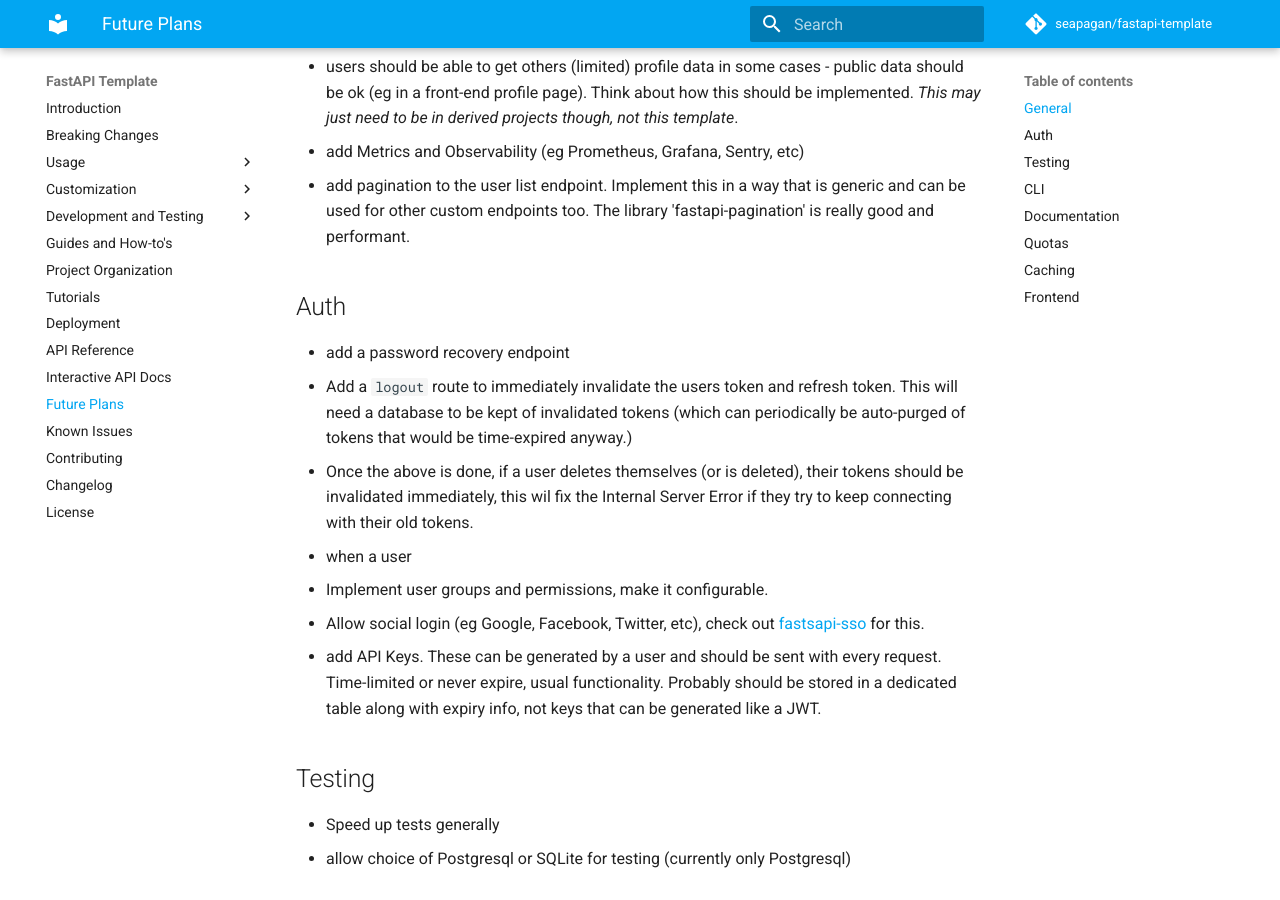
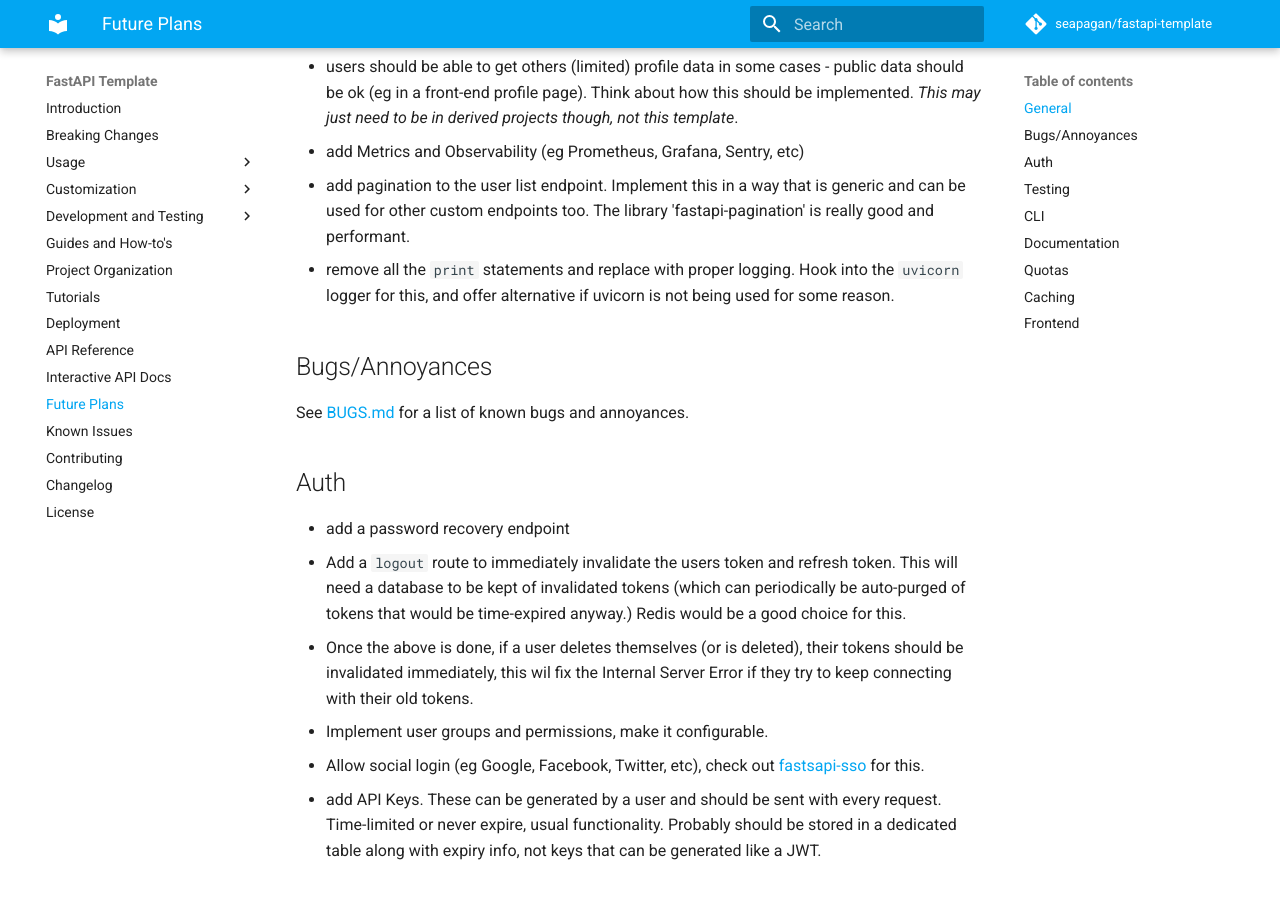
Before and after one commit to seapagan/fastapi-template, an MkDocs documentation site: the page built from docs/future.md, in a window 1280 px wide and 900 px high, scrolled down 717 px. Built offline with MkDocs 1.6.1 and Material for MkDocs 9.7.7, drawn with Linux system fonts in a browser that asks for light colours; comment, search, counter and statistics services are not loaded.

Commit message:
update TODO.md
Signed-off-by: Grant Ramsay <seapagan@gmail.com>

```diff
--- a/TODO.md
+++ b/TODO.md
@@ -30,6 +30,13 @@
 - add pagination to the user list endpoint. Implement this in a way that is
   generic and can be used for other custom endpoints too. The library
   'fastapi-pagination' is really good and performant.
+- remove all the `print` statements and replace with proper logging. Hook into
+  the `uvicorn` logger for this, and offer alternative if uvicorn is not being
+  used for some reason.
+
+## Bugs/Annoyances
+
+See [BUGS.md](BUGS.md) for a list of known bugs and annoyances.
 
 ## Auth
 
@@ -37,10 +44,10 @@
 - Add a `logout` route to immediately invalidate the users token and refresh
   token. This will need a database to be kept of invalidated tokens (which can
   periodically be auto-purged of tokens that would be time-expired anyway.)
+  Redis would be a good choice for this.
 - Once the above is done, if a user deletes themselves (or is deleted), their
   tokens should be invalidated immediately, this wil fix the Internal Server
   Error if they try to keep connecting with their old tokens.
-- when a user
 - Implement user groups and permissions, make it configurable.
 - Allow social login (eg Google, Facebook, Twitter, etc), check out
   [fastsapi-sso](https://github.com/tomasvotava/fastapi-sso) for this.
```
